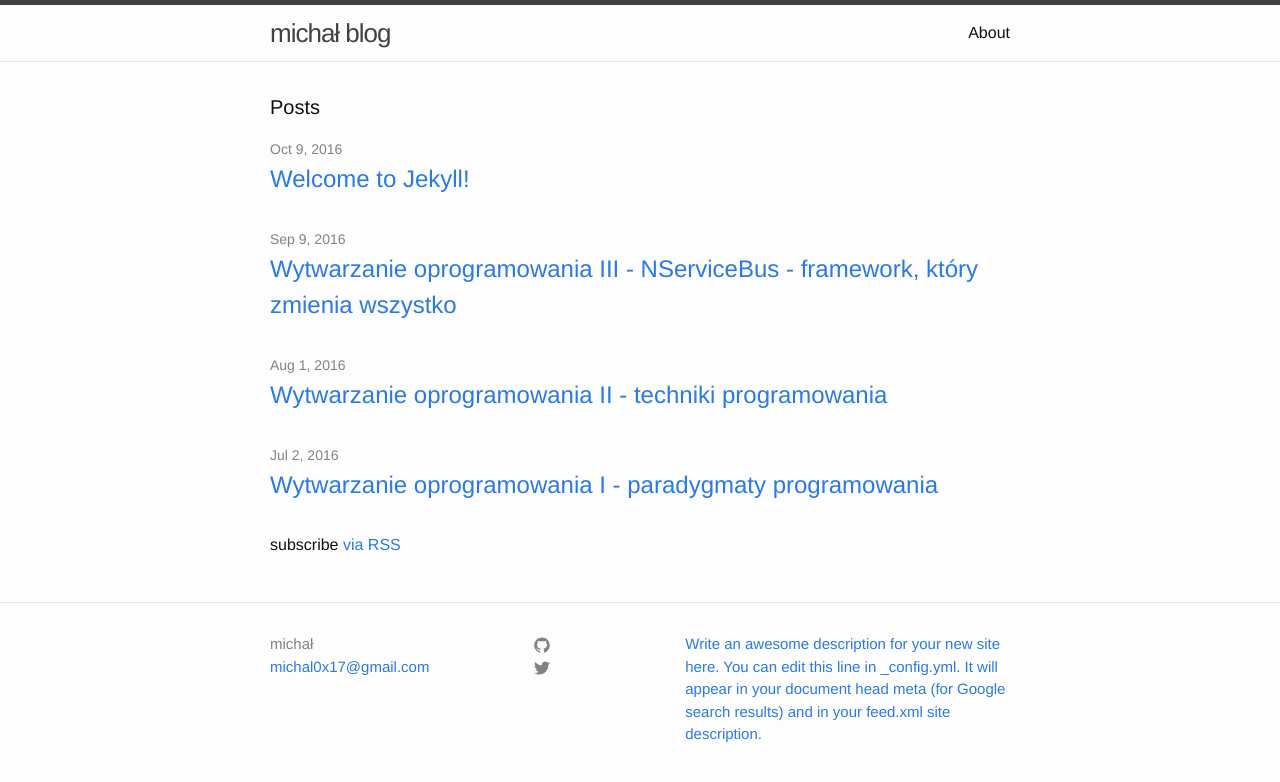
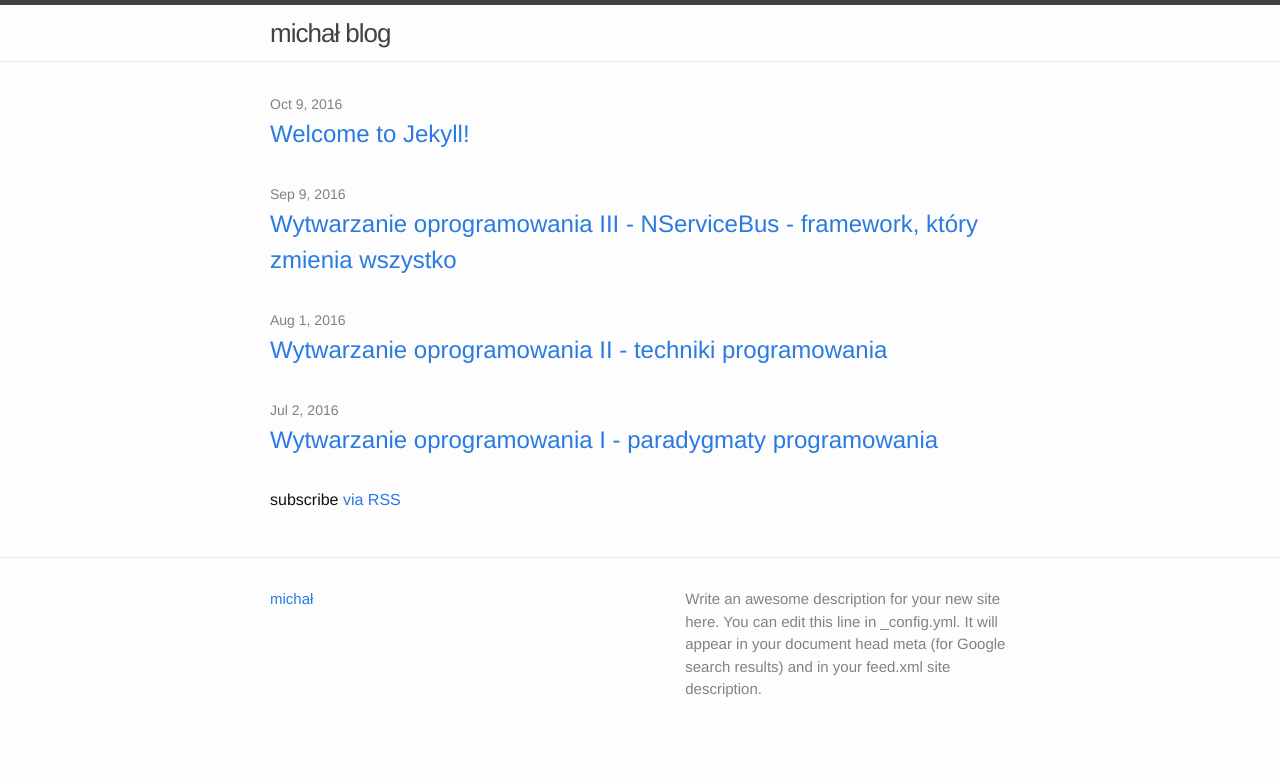
Before and after one commit to mikedevbo/mikedevbo.github.io, a Jekyll site: the page built from index.md, in a window 1280 px wide. Shown: the top 782 px of the page. Built offline with Jekyll 4.4.1, drawn with Linux system fonts in a browser that asks for light colours.

Commit message:
hide some elements

```diff
--- a/_includes/footer.html
+++ b/_includes/footer.html
@@ -2,25 +2,28 @@
 
   <div class="wrapper">
 
-    <!--<h2 class="footer-heading">{{ site.title | escape }}</h2>-->
+    {%comment%}<h2 class="footer-heading">{{ site.title | escape }}</h2>{%endcomment%}
 
     <div class="footer-col-wrapper">
       <div class="footer-col footer-col-1">
         <ul class="contact-list">
+          {%comment%}
           <li>
             {% if site.author %}
               {{ site.author | escape }}
             {% else %}
               {{ site.title | escape }}
             {% endif %}
-            </li>
+          </li>
+          {%endcomment%}
             {% if site.email %}
-            <li><a href="mailto:{{ site.email }}">{{ site.email }}</a></li>
+              <li><a href="mailto:{{ site.email }}">{{ site.author }}</a></li>
             {% endif %}
         </ul>
       </div>
 
       <div class="footer-col footer-col-2">
+        {%comment%}
         <ul class="social-media-list">
           {% if site.github_username %}
           <li>
@@ -34,6 +37,7 @@
           </li>
           {% endif %}
         </ul>
+        {%endcomment%}
       </div>
 
       <div class="footer-col footer-col-3">
--- a/_includes/icon-github.html
+++ b/_includes/icon-github.html
@@ -1,2 +1,2 @@
-<!--<a href="https://github.com/{{ include.username }}"><span class="icon icon--github">{% include icon-github.svg %}</span><span class="username">{{ include.username }}</span></a>-->
-<a href="https://github.com/{{ include.username }}"><span class="icon icon--github">{% include icon-github.svg %}</span><!--<span class="username">github</span></a>-->
+<a href="https://github.com/{{ include.username }}"><span class="icon icon--github">{% include icon-github.svg %}</span><span class="username">{{ include.username }}</span></a>
+<a href="https://github.com/{{ include.username }}"><span class="icon icon--github">{% include icon-github.svg %}</span><span class="username">github</span></a>
--- a/_includes/icon-twitter.html
+++ b/_includes/icon-twitter.html
@@ -1,2 +1,2 @@
-<!--<a href="https://twitter.com/{{ include.username }}"><span class="icon icon--twitter">{% include icon-twitter.svg %}</span><span class="username">{{ include.username }}</span></a>-->
-<a href="https://twitter.com/{{ include.username }}"><span class="icon icon--twitter">{% include icon-twitter.svg %}</span><!--<span class="username">twitter</span></a>-->
+<a href="https://twitter.com/{{ include.username }}"><span class="icon icon--twitter">{% include icon-twitter.svg %}</span><span class="username">{{ include.username }}</span></a>
+<a href="https://twitter.com/{{ include.username }}"><span class="icon icon--twitter">{% include icon-twitter.svg %}</span><span class="username">twitter</span></a>
--- a/_layouts/home.html
+++ b/_layouts/home.html
@@ -4,7 +4,7 @@ layout: default
 
 <div class="home">
 
-  <h1 class="page-heading">Posts</h1>
+  {%comment%}<h1 class="page-heading">Posts</h1>{%endcomment%}
 
   {{ content }}
 
```
Also changed, not shown: about.md (+3 -3 lines).
